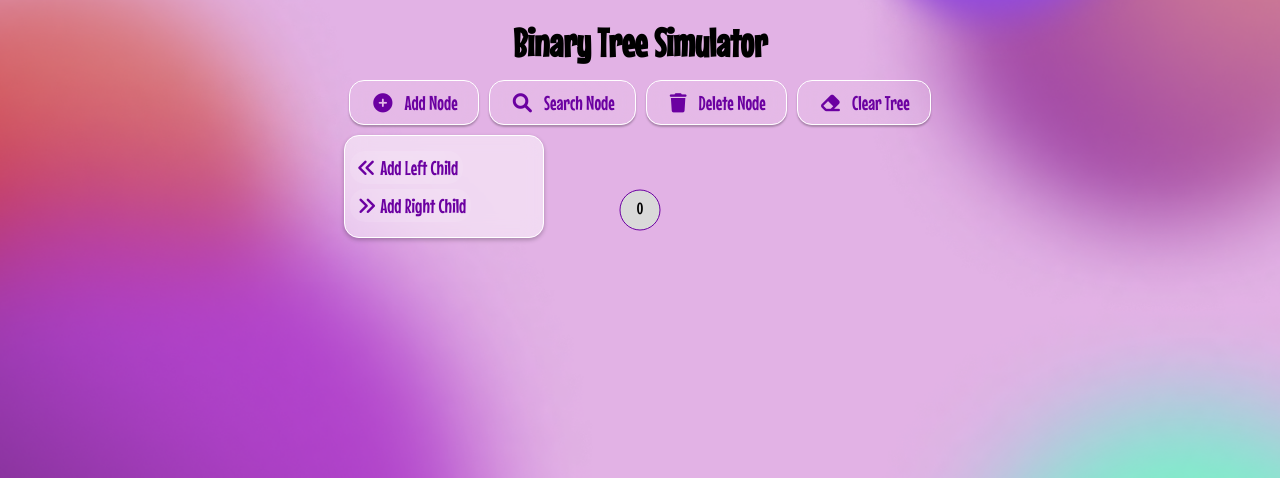
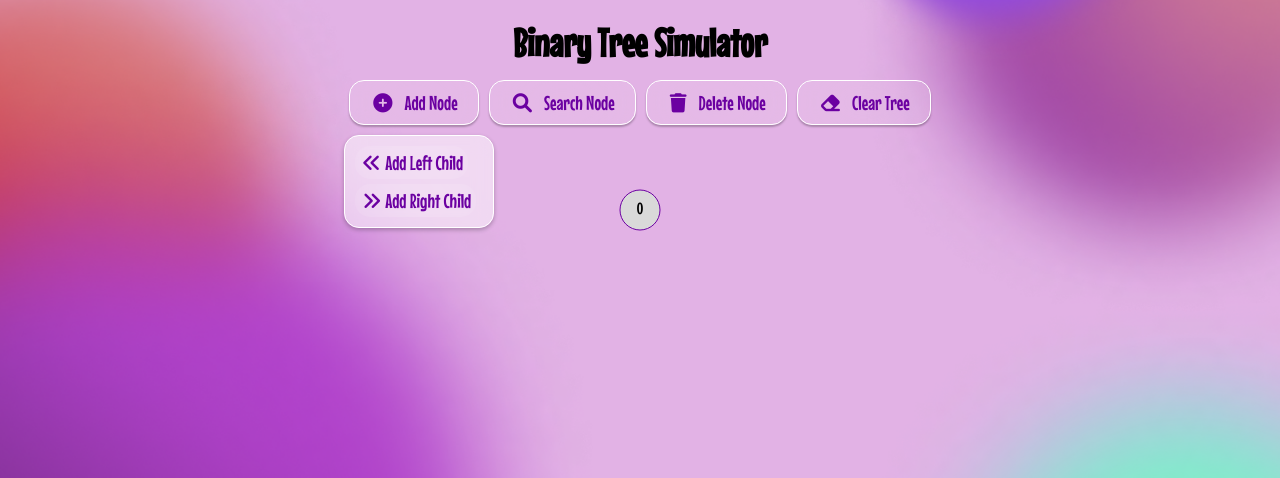
Before and after one commit to aidantiu/dsa_portfolio, a Flask app: page /binary-tree in a window 1280 px wide, after a click on "Add Node". Shown: the part 118-596 px from the top of the page. Run offline with Flask 3, Linux system fonts and the light colour scheme.

Commit message:
dropdowns modified

```diff
--- a/portfolio/app/static/styles/binary-tree.css
+++ b/portfolio/app/static/styles/binary-tree.css
@@ -249,8 +249,8 @@ body{
 .binary-tree-simulator-dropdown-content div {
     display: flex;
     align-items: center;
-    gap: 2px;
-    margin: 5px 25px;
+    gap: 5px;
+    margin: 5px 10px;
 }
 
 .binary-tree-simulator-dropdown-content div .binary-tree-simulator-btn {
@@ -260,7 +260,7 @@ body{
 /* Dropdown Buttons */
 .binary-tree-simulator-dropdown-content .binary-tree-simulator-btn {
     display: block;
-    padding: 10px;
+    padding: 8px;
     text-align: left;
     background: rgba(255, 255, 255, 0.2);
     color: #6b00a1;
@@ -284,7 +284,7 @@ body{
     display: none; /* Initially hidden */
     position: absolute;
     background-color: #f9f9f9;
-    min-width: 160px;
+    min-width: 150px;
     position: absolute;
     background: rgba(255, 255, 255, 0.5);
     backdrop-filter: blur(10px);
@@ -293,15 +293,18 @@ body{
     border-radius: 15px;
     z-index: 1;
     margin: 5px 0 10px 0;
-    min-width: 200px;
     padding: 10px 0;
     box-sizing: border-box;
     z-index: 1;
+    width: fit-content;
+    text-align: center;
+    padding: 5px;
+    gap: 10px;
 }
 
 .binary-tree-simulator-dropdown-content .binary-tree-simulator-btn {
     padding: 5px;
-    text-align: left;
+    text-align: center;
     background: transparent;
     color: #6b00a1;
     border: none;
```
